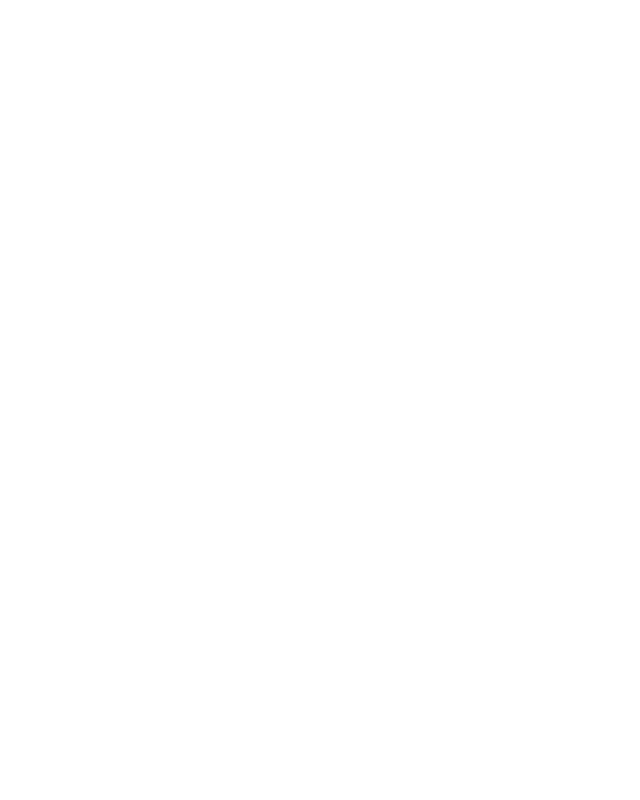
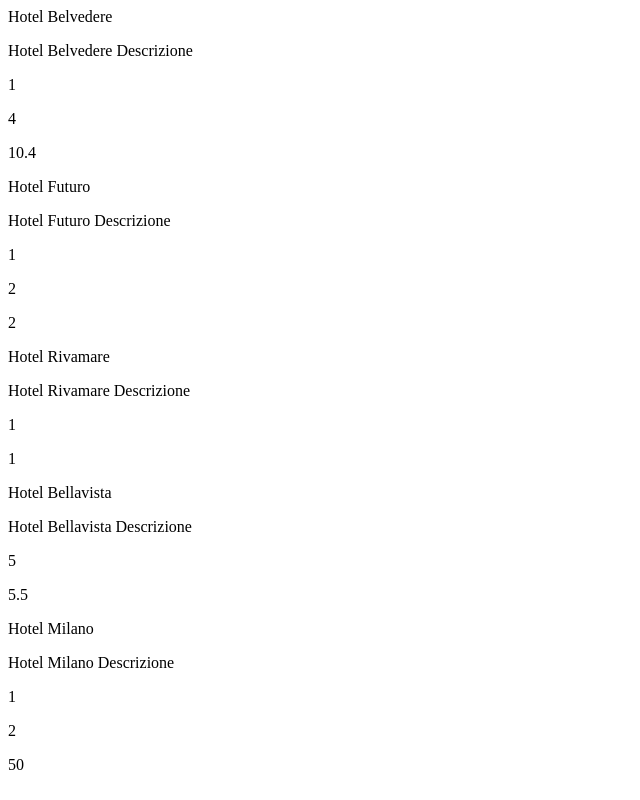
Before and after one commit to SaraG94/php-hotel, a PHP site: page / in a window 1280 px wide. Before the commit the part shown is empty. Shown: the whole page, without its empty margins (0-640 px from the left). Run offline with PHP 8.4, Linux system fonts and the light colour scheme.

Commit message:
FEAT press foreach for press value array

```diff
--- a/index.php
+++ b/index.php
@@ -37,4 +37,12 @@
             'distance_to_center' => 50
         ],
     ];
+
+    foreach($hotels as $hotel):
+        foreach($hotel as $hotelFeatures):
+        ?>
+        <p><?php echo $hotelFeatures;?></p>
+        <?php
+        endforeach;
+    endforeach;
 ?>
```
